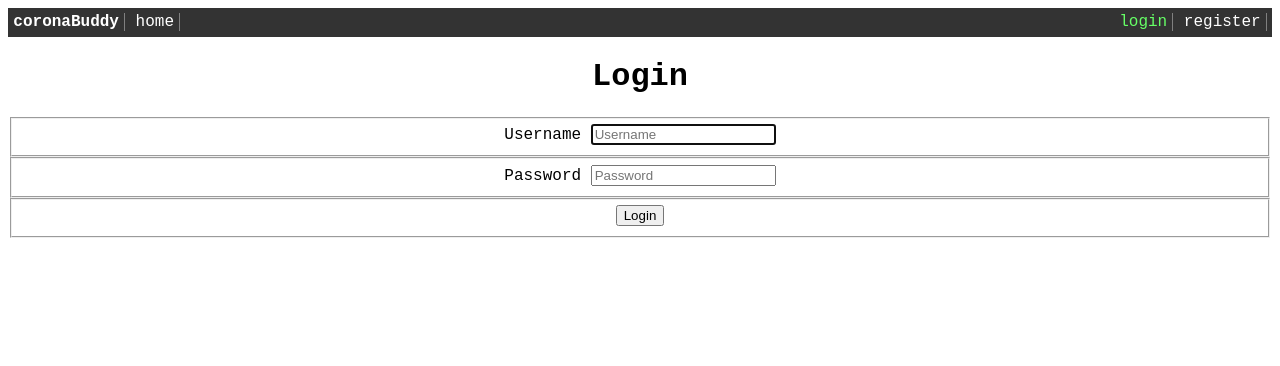
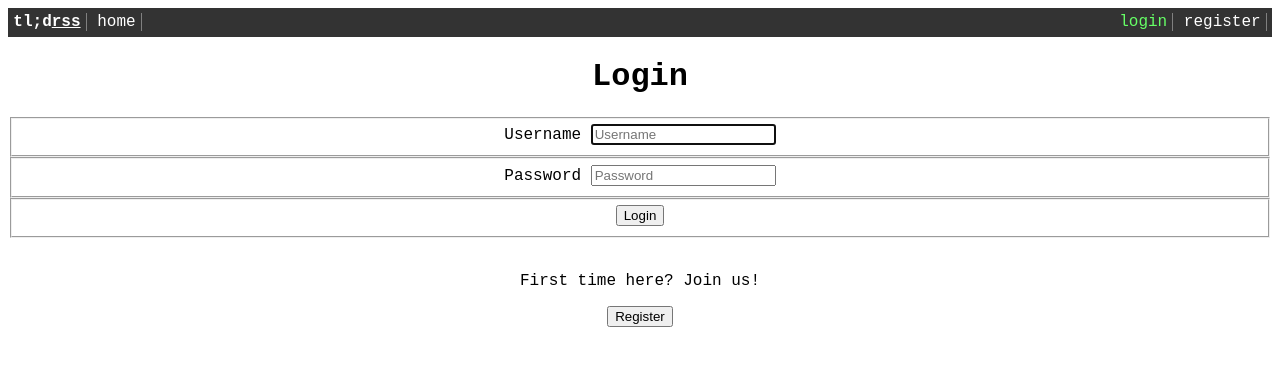
Before and after one commit to rdbishop19/TLDRss, a React (Create React App) app: page /login in a window 1280 px wide. Shown: the top 366 px of the page. Built offline with nearby package versions, Linux system fonts and the light colour scheme.

Commit message:
feat: article saved between login/register views

```diff
--- a/src/components/auth/Login.js
+++ b/src/components/auth/Login.js
@@ -1,5 +1,5 @@
 import React, { useState } from 'react';
-import { useHistory, useLocation } from 'react-router-dom';
+import { useHistory, useLocation, Link } from 'react-router-dom';
 import { login } from './simpleAuth';
 
 export default function Login() {
@@ -65,6 +65,9 @@ export default function Login() {
 					<button type="submit">Login</button>
 				</fieldset>
 			</form>
+			<br/>
+			<p>First time here? Join us!</p>
+			<button><Link style={{ color: 'black' }} to={{pathname:'/register', state: {articleId: articleId}}}>Register</Link></button>
 		</main>
 	);
 }
--- a/src/components/auth/Register.js
+++ b/src/components/auth/Register.js
@@ -1,10 +1,12 @@
 import React, { useState } from 'react';
-import { useHistory } from 'react-router-dom';
+import { useHistory, useLocation, Link } from 'react-router-dom';
 import { register } from './simpleAuth';
 
 export default function Register() {
 	const [ user, setUser ] = useState();
 	const history = useHistory();
+	const location = useLocation()
+	const articleId = location.state ? location.state.articleId : null
 	const handleInputChange = (evt) => {
 		setUser({
 			...user,
@@ -21,7 +23,13 @@ export default function Register() {
 		};
 
 		// Make fetch call with the object as the body of the POST request
-		register(new_user).then(history.push('/'));
+		register(new_user)
+			.then(response => {
+				if (response === true) {
+					history.push({pathname:'/', state: {articleId: articleId}});
+				} else window.alert('Username already exists. Please use another.')
+			});
+		// register(new_user).then(history.push({pathname:'/', state: {articleId: articleId}}));
 	};
 	return (
 		<main style={{ textAlign: 'center' }}>
@@ -105,6 +113,9 @@ export default function Register() {
 					<button type="submit">Register</button>
 				</fieldset>
 			</form>
+			<br/>
+			<p>Already have an account?</p>
+			<button><Link style={{ color: 'black' }} to={{pathname:'/login', state: {articleId: articleId}}}>Login</Link></button>
 		</main>
 	);
 }
--- a/src/components/nav/NavBar.js
+++ b/src/components/nav/NavBar.js
@@ -1,5 +1,5 @@
 import React, { useEffect } from 'react'
-import { NavLink, useHistory } from 'react-router-dom'
+import { NavLink, useHistory, useLocation } from 'react-router-dom'
 import { logout, isAuthenticated } from '../auth/simpleAuth'
 import './Nav.css'
 import { withRouter } from 'react-router-dom';
@@ -7,6 +7,9 @@ import { withRouter } from 'react-router-dom';
 function NavBar() {
 
     const history = useHistory()
+    const location = useLocation()
+    const articleId = location.state ? location.state.articleId : null
+
     const handleLogout = () => {
         if (window.confirm("Are you sure you want to logout?")){
                 logout()
@@ -18,8 +21,7 @@ function NavBar() {
        <React.Fragment>
             <div className="nav-container">
                 <ul className="nav-list">
-                    {/* <li className="nav-list-item logo"><span>tl;d<span className="logo-rss">rss</span></span></li> */}
-                    <li className="nav-list-item logo"><span>coronaBuddy</span></li>
+                    <li className="nav-list-item logo"><span>tl;d<span className="logo-rss">rss</span></span></li>
                     <li className="nav-list-item"><NavLink activeClassName="active-link" to='/' exact>home</NavLink></li>
                     {isAuthenticated() ?
                         <>
@@ -31,8 +33,8 @@ function NavBar() {
                         </>
                             :
                         <>
-                            <li className="nav-list-item float-right"><NavLink activeClassName="active-link" to='/register'>register</NavLink></li>
-                            <li className="nav-list-item float-right"><NavLink activeClassName="active-link" to='/login'>login</NavLink></li>
+                            <li className="nav-list-item float-right"><NavLink activeClassName="active-link" to={{pathname:'/register', state: {articleId: articleId}}}>register</NavLink></li>
+                            <li className="nav-list-item float-right"><NavLink activeClassName="active-link" to={{pathname:'/login', state: {articleId: articleId}}}>login</NavLink></li>
                         </>
                     }
                 </ul>
```
